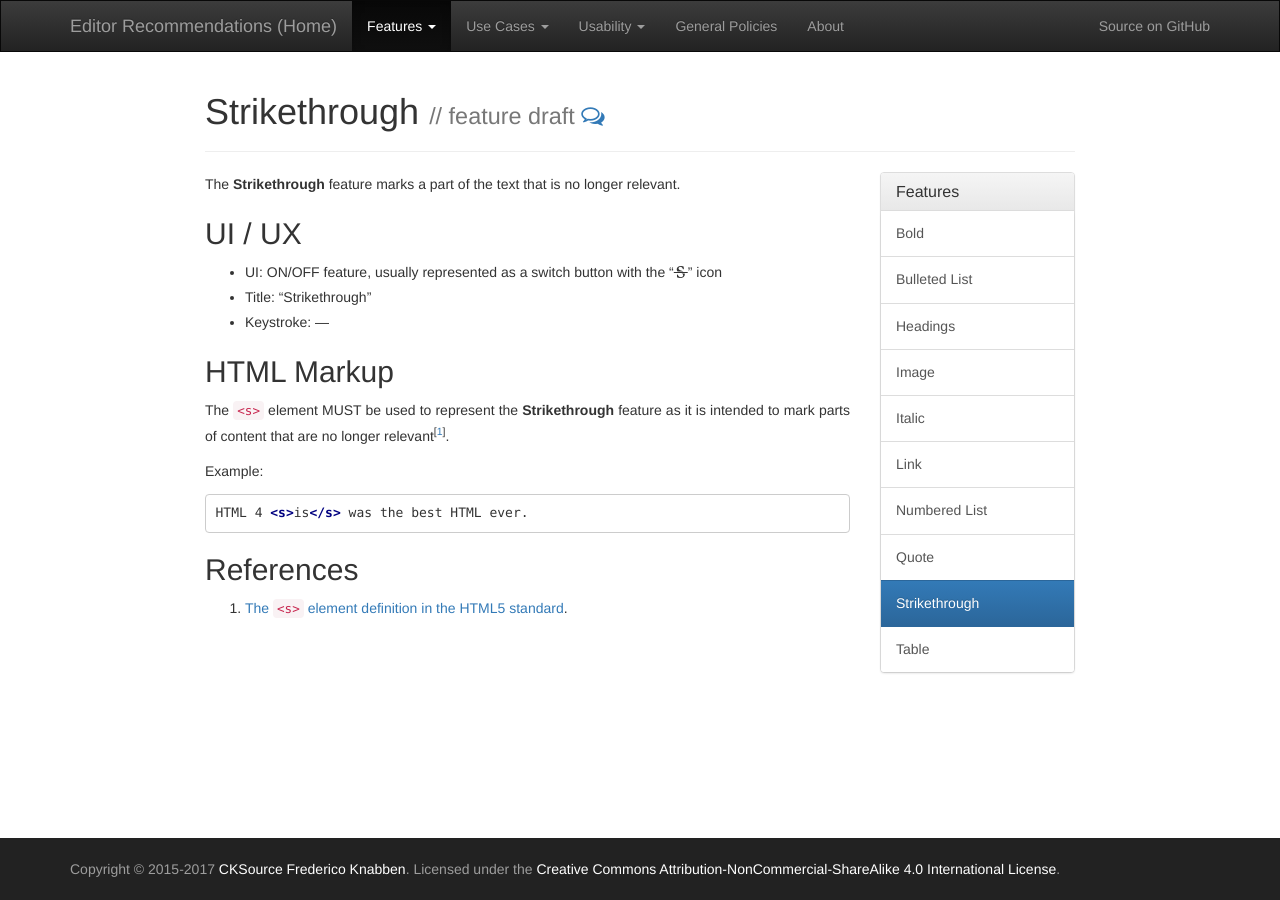
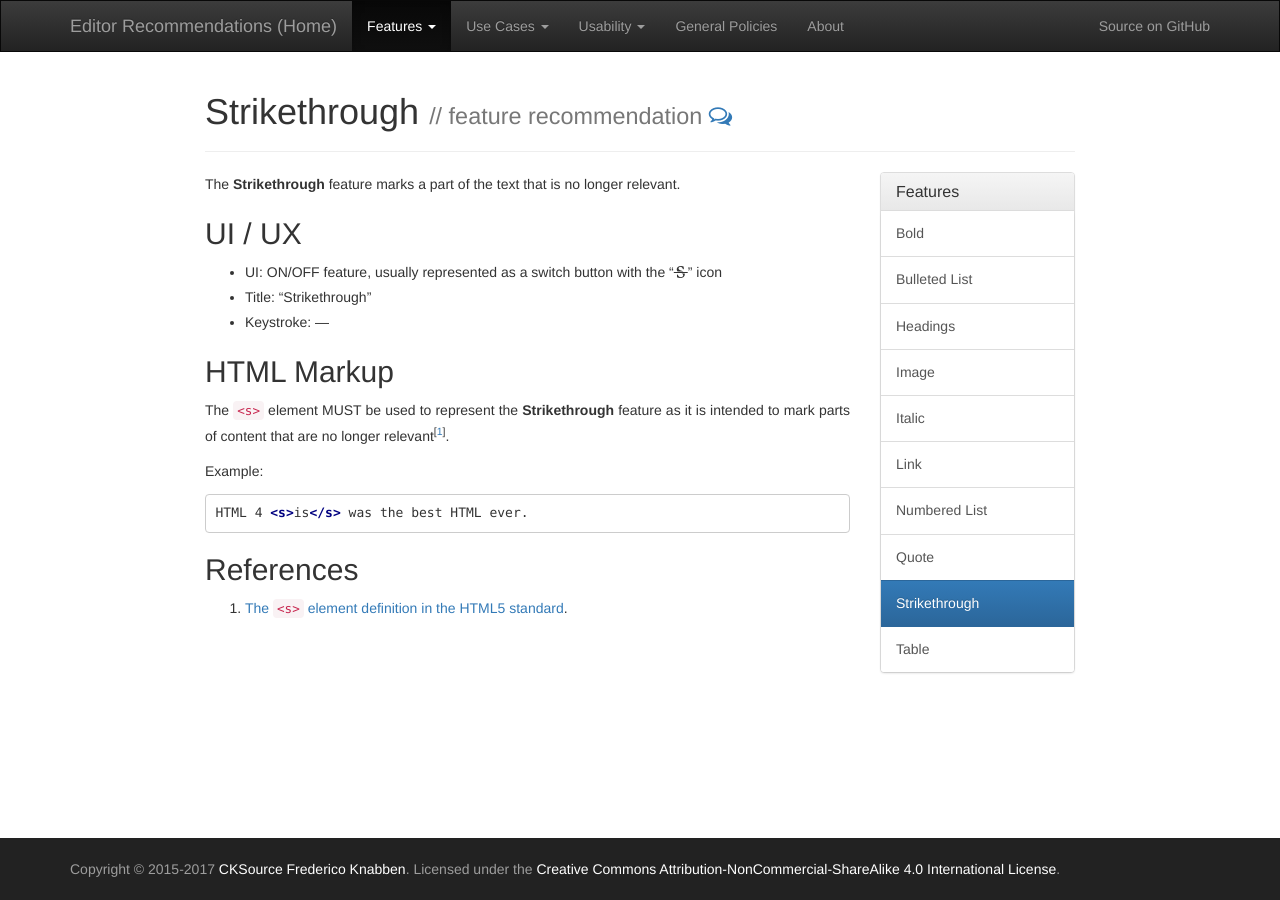
Before and after one commit to ckeditor/editor-recommendations, a Jekyll site: the page built from _features/strikethrough.md, in a window 1280 px wide. Built offline with Jekyll 4.4.1, drawn with Linux system fonts in a browser that asks for light colours; nearby versions of some CDN libraries.

Commit message:
Make Strikethrough a recommendation. Closes #3.

```diff
--- a/_features/strikethrough.md
+++ b/_features/strikethrough.md
@@ -1,10 +1,10 @@
 ---
 feature:
   name: "Strikethrough"
-  status: "Draft"
+  status: "Recommendation"
   discussion: "https://github.com/ckeditor/editor-recommendations/issues/3"
 
-description: Draft for Strikethrough feature in WYSIWYG.
+description: Recommendation for Strikethrough feature in WYSIWYG.
 layout: default
 ---
 
```
